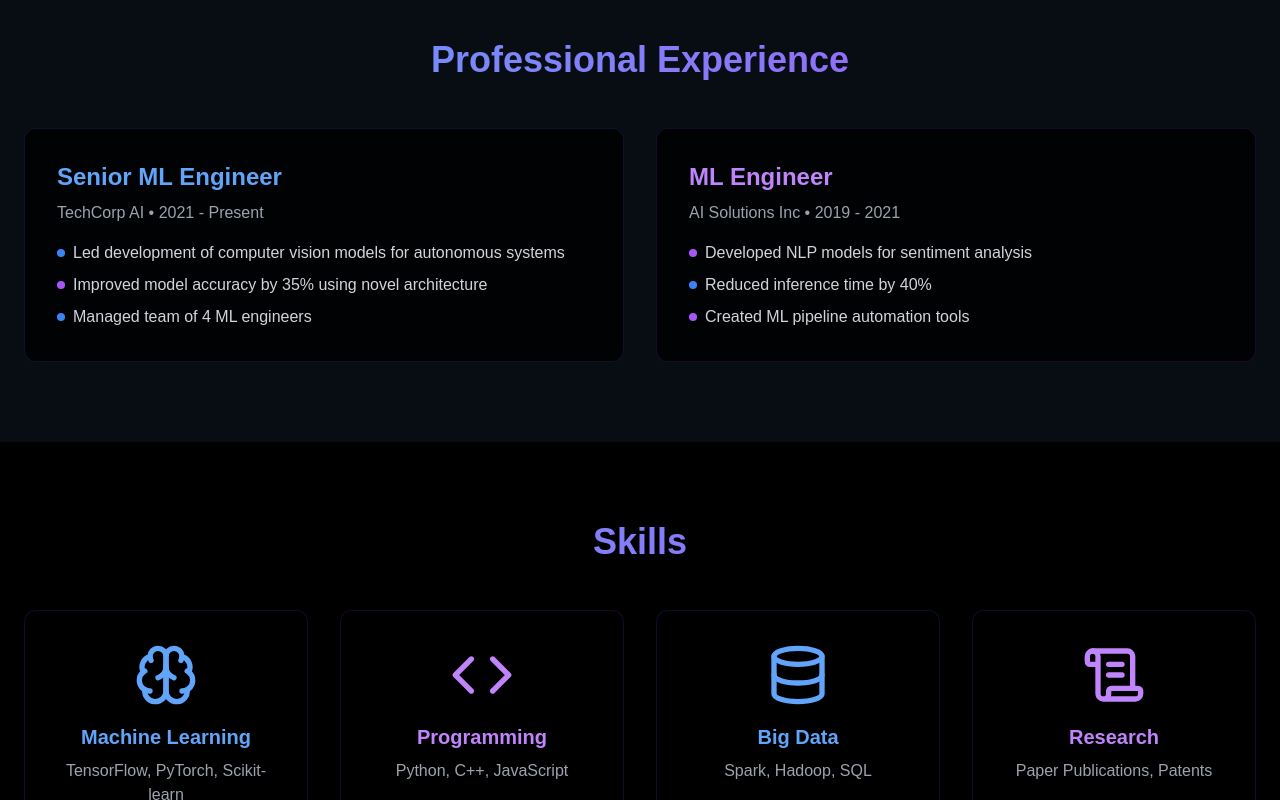
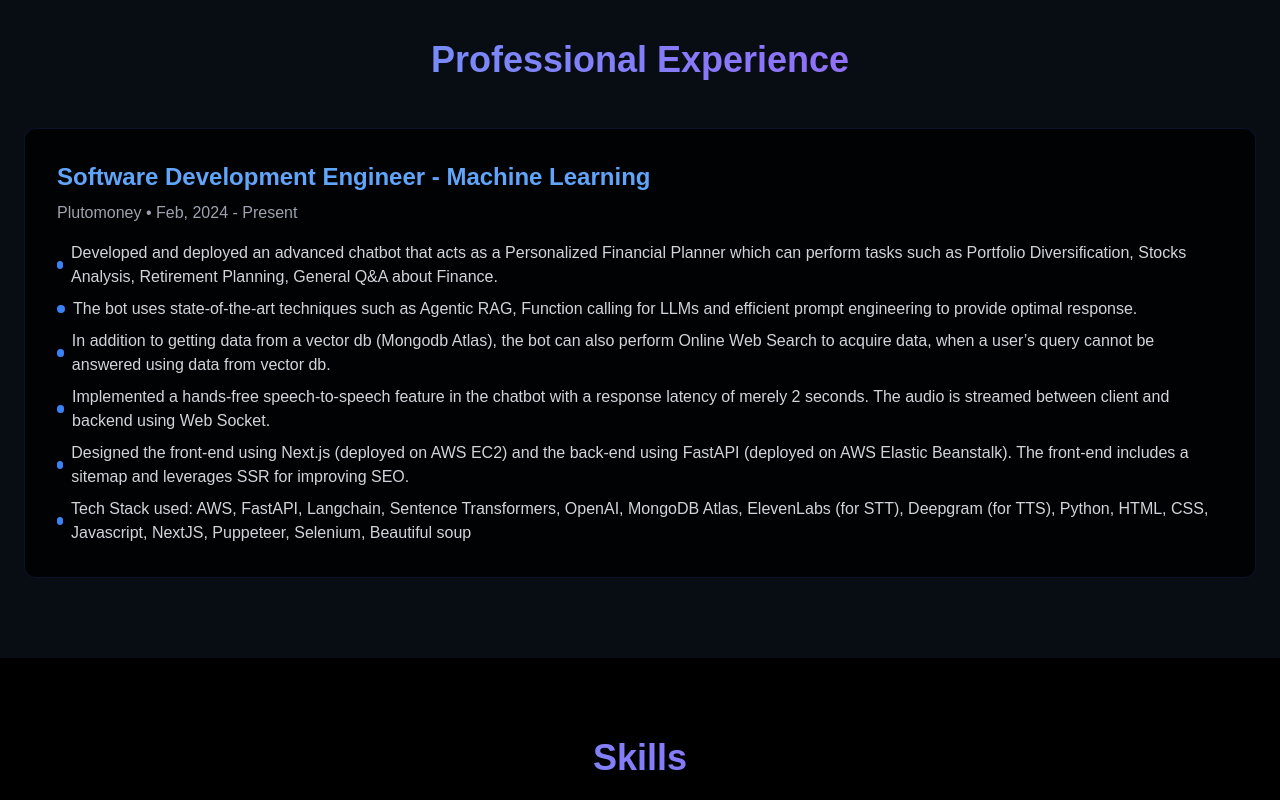
Before and after one commit to Mr00Magician/portfolio-website-revamped, a Next.js app: page / in a window 1280 px wide. Shown: the part 840-1640 px from the top of the page. Built offline with nearby package versions, Linux system fonts and the light colour scheme.

Commit message:
chore: add relevant data or Experience section

```diff
--- a/components/Experience.tsx
+++ b/components/Experience.tsx
@@ -1,4 +1,4 @@
-import React from 'react';
+import React from "react";
 
 const Experience = () => {
   return (
@@ -7,40 +7,53 @@
         <h2 className="text-4xl font-bold mb-12 text-center bg-clip-text text-transparent bg-gradient-to-r from-blue-400 to-purple-500">
           Professional Experience
         </h2>
-        <div className="grid md:grid-cols-2 gap-8">
+        <div className="grid grid-cols-1 gap-8">
           <div className="group bg-black/80 p-8 rounded-xl hover:transform hover:scale-105 transition-all duration-500 border border-blue-900/30 hover:border-blue-500/50 animate-fade-in">
-            <h3 className="text-2xl font-semibold mb-2 text-blue-400">Senior ML Engineer</h3>
-            <p className="text-gray-400 mb-4">TechCorp AI • 2021 - Present</p>
+            <h3 className="text-2xl font-semibold mb-2 text-blue-400">
+              Software Development Engineer - Machine Learning
+            </h3>
+            <p className="text-gray-400 mb-4">
+              Plutomoney • Feb, 2024 - Present
+            </p>
             <ul className="text-gray-300 space-y-2">
               <li className="flex items-center gap-2">
                 <span className="w-2 h-2 bg-blue-500 rounded-full" />
-                Led development of computer vision models for autonomous systems
-              </li>
-              <li className="flex items-center gap-2">
-                <span className="w-2 h-2 bg-purple-500 rounded-full" />
-                Improved model accuracy by 35% using novel architecture
+                Developed and deployed an advanced chatbot that acts as a
+                Personalized Financial Planner which can perform tasks such as
+                Portfolio Diversification, Stocks Analysis, Retirement Planning,
+                General Q&A about Finance.
               </li>
               <li className="flex items-center gap-2">
                 <span className="w-2 h-2 bg-blue-500 rounded-full" />
-                Managed team of 4 ML engineers
-              </li>
-            </ul>
-          </div>
-          <div className="group bg-black/80 p-8 rounded-xl hover:transform hover:scale-105 transition-all duration-500 border border-purple-900/30 hover:border-purple-500/50 animate-fade-in delay-100">
-            <h3 className="text-2xl font-semibold mb-2 text-purple-400">ML Engineer</h3>
-            <p className="text-gray-400 mb-4">AI Solutions Inc • 2019 - 2021</p>
-            <ul className="text-gray-300 space-y-2">
-              <li className="flex items-center gap-2">
-                <span className="w-2 h-2 bg-purple-500 rounded-full" />
-                Developed NLP models for sentiment analysis
+                The bot uses state-of-the-art techniques such as Agentic RAG,
+                Function calling for LLMs and efficient prompt engineering to
+                provide optimal response.
               </li>
               <li className="flex items-center gap-2">
                 <span className="w-2 h-2 bg-blue-500 rounded-full" />
-                Reduced inference time by 40%
+                In addition to getting data from a vector db (Mongodb Atlas),
+                the bot can also perform Online Web Search to acquire data, when
+                a user’s query cannot be answered using data from vector db.
               </li>
               <li className="flex items-center gap-2">
-                <span className="w-2 h-2 bg-purple-500 rounded-full" />
-                Created ML pipeline automation tools
+                <span className="w-2 h-2 bg-blue-500 rounded-full" />
+                Implemented a hands-free speech-to-speech feature in the chatbot
+                with a response latency of merely 2 seconds. The audio is
+                streamed between client and backend using Web Socket.
+              </li>
+              <li className="flex items-center gap-2">
+                <span className="w-2 h-2 bg-blue-500 rounded-full" />
+                Designed the front-end using Next.js (deployed on AWS EC2) and
+                the back-end using FastAPI (deployed on AWS Elastic Beanstalk).
+                The front-end includes a sitemap and leverages SSR for improving
+                SEO.
+              </li>
+              <li className="flex items-center gap-2">
+                <span className="w-2 h-2 bg-blue-500 rounded-full" />
+                Tech Stack used: AWS, FastAPI, Langchain, Sentence Transformers,
+                OpenAI, MongoDB Atlas, ElevenLabs (for STT), Deepgram (for TTS),
+                Python, HTML, CSS, Javascript, NextJS, Puppeteer, Selenium,
+                Beautiful soup
               </li>
             </ul>
           </div>
```
